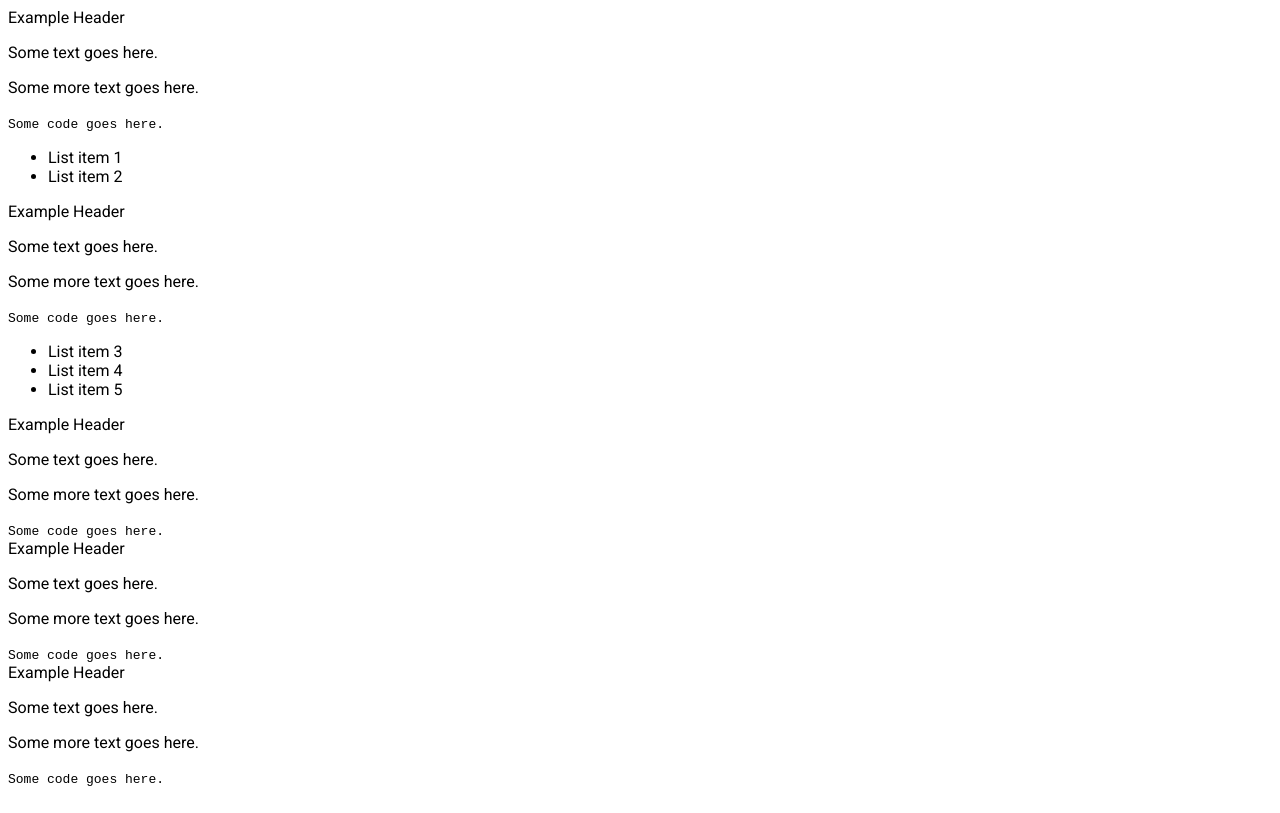
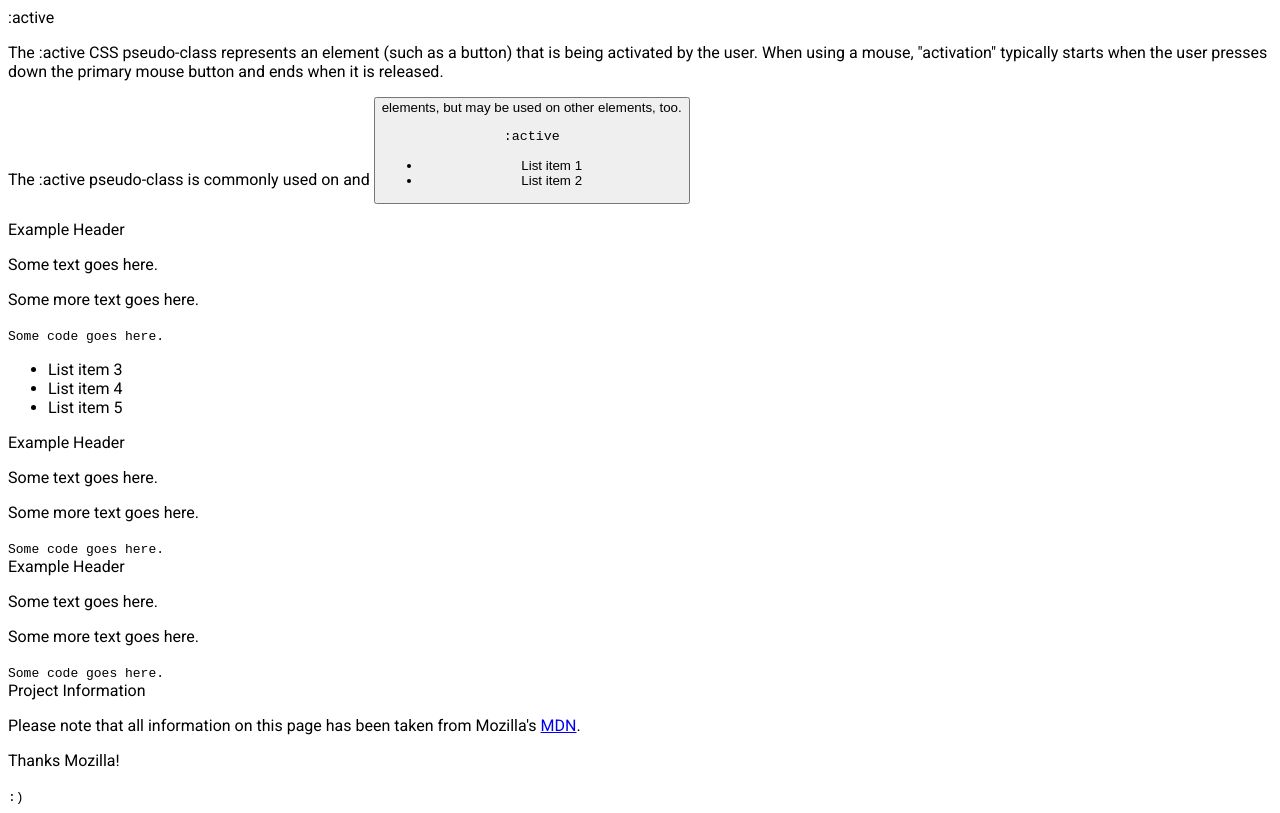
Before and after one commit to thomasjbell7/FCC-Technical-Documentation-Page, a plain HTML site: page index.html in a window 1280 px wide. Drawn offline with Linux system fonts and the light colour scheme.

Commit message:
Add :Active

```diff
--- a/css/styles.css
+++ b/css/styles.css
@@ -1,3 +1,10 @@
 html{
   font-family: 'Roboto', sans-serif;
 }
+\
+
+
+code {
+  display: block;
+  white-space: pre-wrap;
+}
--- a/index.html
+++ b/index.html
@@ -13,10 +13,10 @@
 
   <main id="main-doc">
     <section class="main-section" id="TBC">
-      <header>Example Header</header>
-      <p>Some text goes here.</p>
-      <p>Some more text goes here.</p>
-      <code>Some code goes here.</code>
+      <header>:active</header>
+      <p>The :active CSS pseudo-class represents an element (such as a button) that is being activated by the user. When using a mouse, "activation" typically starts when the user presses down the primary mouse button and ends when it is released.</p>
+      <p>The :active pseudo-class is commonly used on <a> and <button> elements, but may be used on other elements, too.</p>
+      <code>:active</code>
       <ul>
         <li>List item 1</li>
         <li>List item 2</li>
@@ -46,10 +46,10 @@
       <code>Some code goes here.</code>
     </section>
     <section class="main-section" id="TBC">
-      <header>Example Header</header>
-      <p>Some text goes here.</p>
-      <p>Some more text goes here.</p>
-      <code>Some code goes here.</code>
+      <header>Project Information</header>
+      <p>Please note that all information on this page has been taken from Mozilla's <a href="https://developer.mozilla.org/en-US/docs/Web/CSS/Reference" target="_blank">MDN</a>.</p>
+      <p>Thanks Mozilla!</p>
+      <code>:)</code>
     </section>
   </main>
 
```
